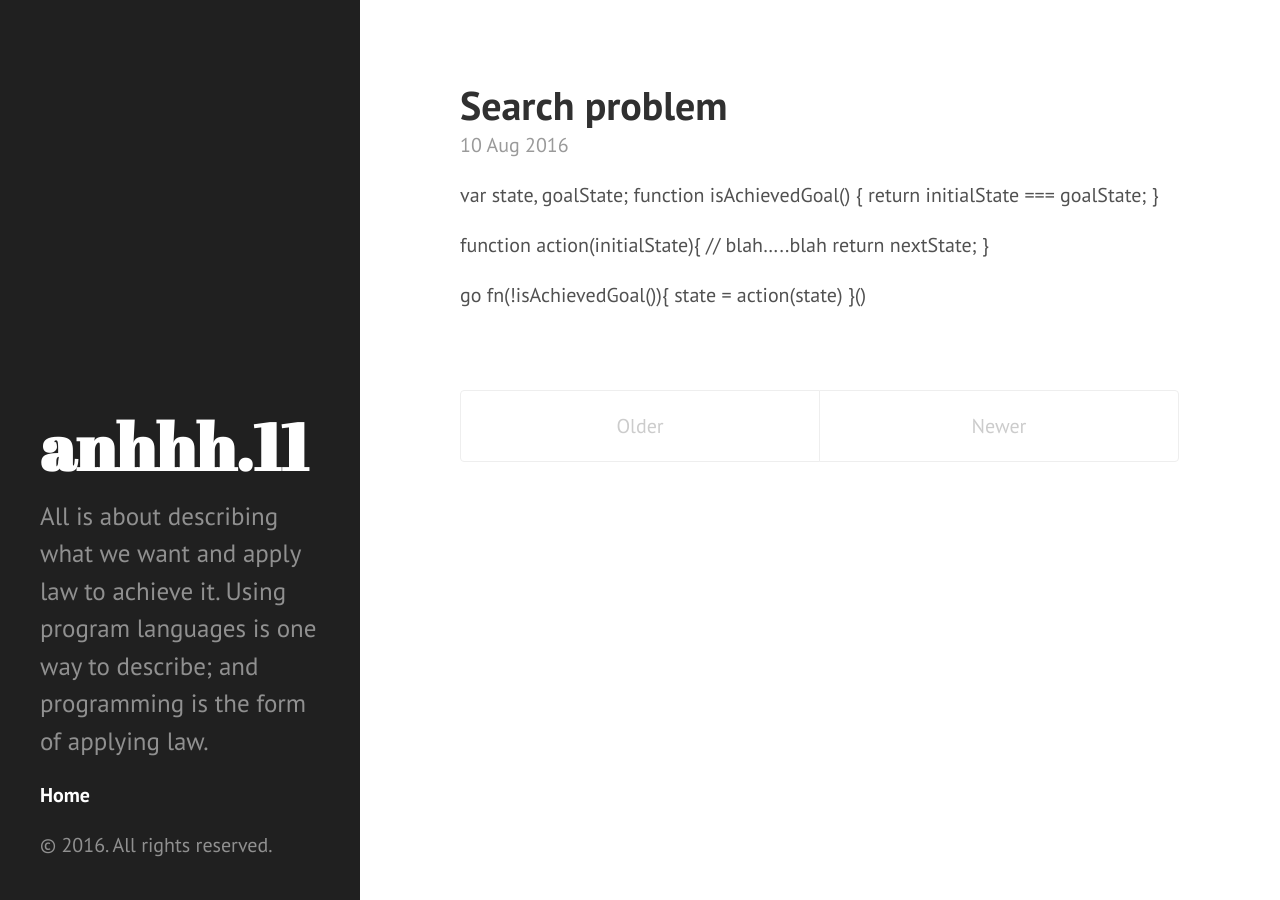
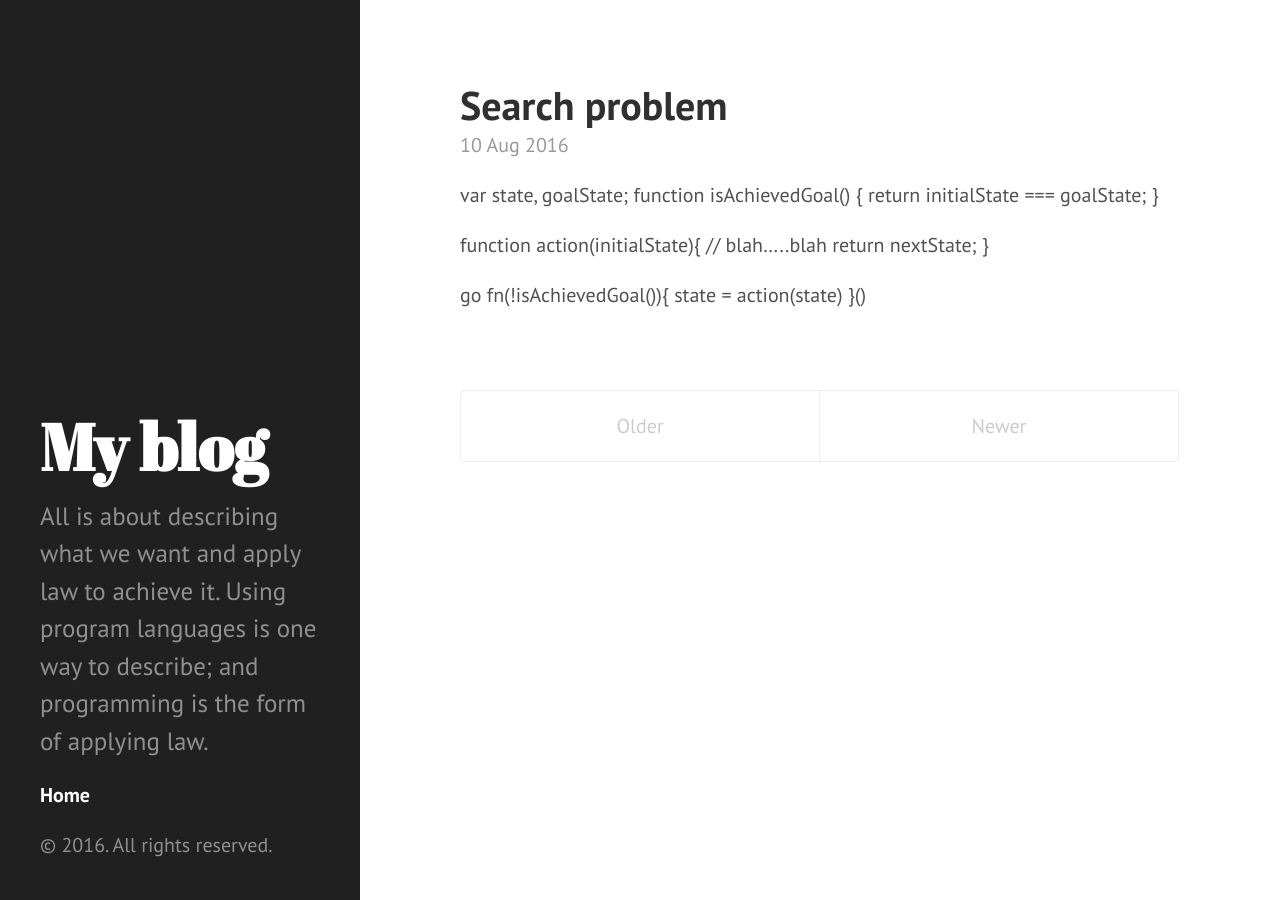
Before and after one commit to anhhh11/anhhh11.github.io, a Jekyll site: the page built from index.html, in a window 1280 px wide. Built offline with Jekyll 4.4.1, drawn with Linux system fonts in a browser that asks for light colours; the list of posts is cut into pages by our own code.

Commit message:
Update _config.yml

```diff
--- a/_config.yml
+++ b/_config.yml
@@ -2,7 +2,7 @@ excerpt_separator: ""
 pygments: true
 markdown: kramdown
 url: http://anhhh11.github.io
-title: anhhh.11
+title: My blog
 tagline: Think about programming
 description: All is about describing what we want and apply law to achieve it. Using program languages is one way to describe; and programming is the form of applying law.
 paginate: 5
```
